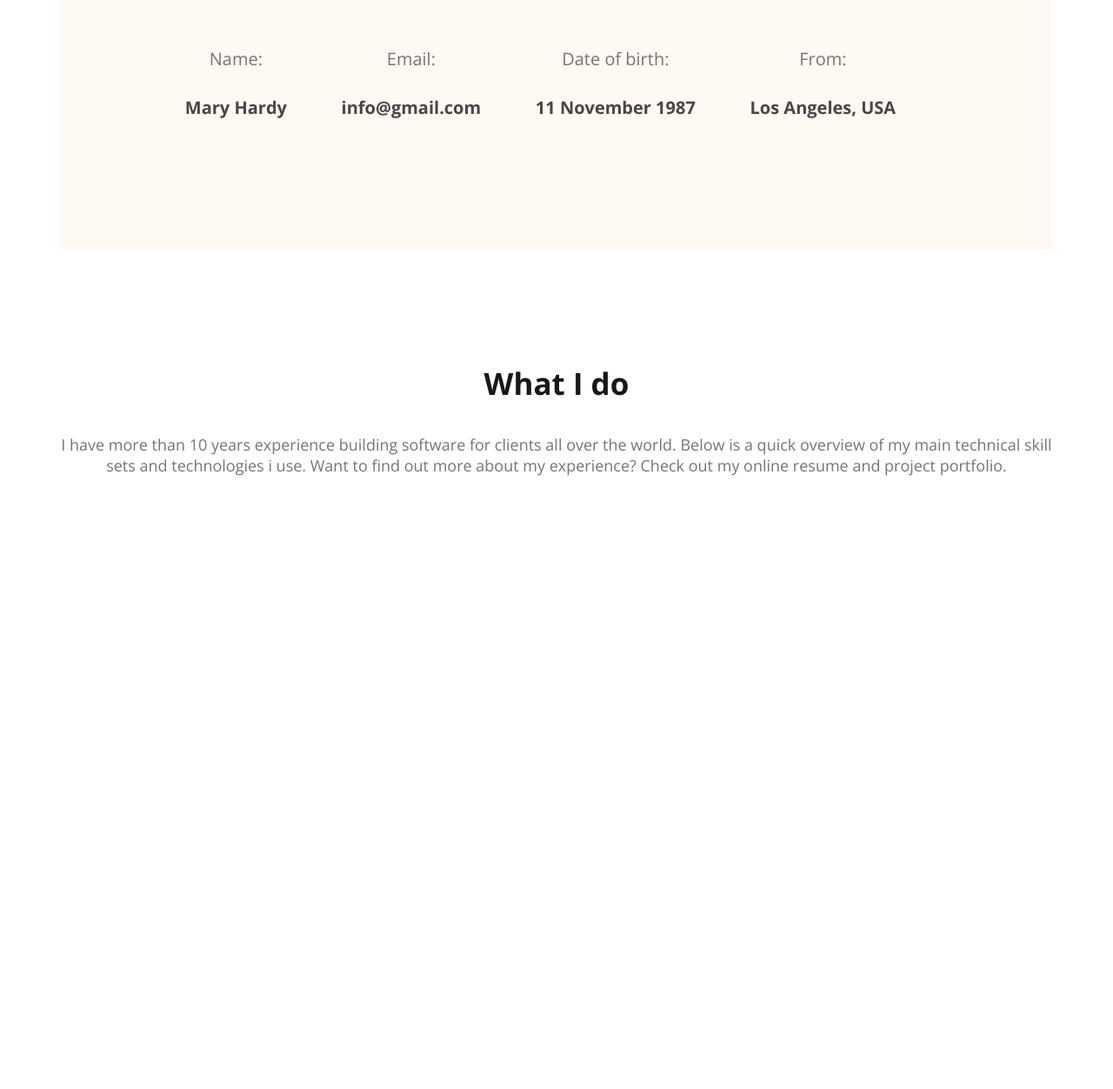
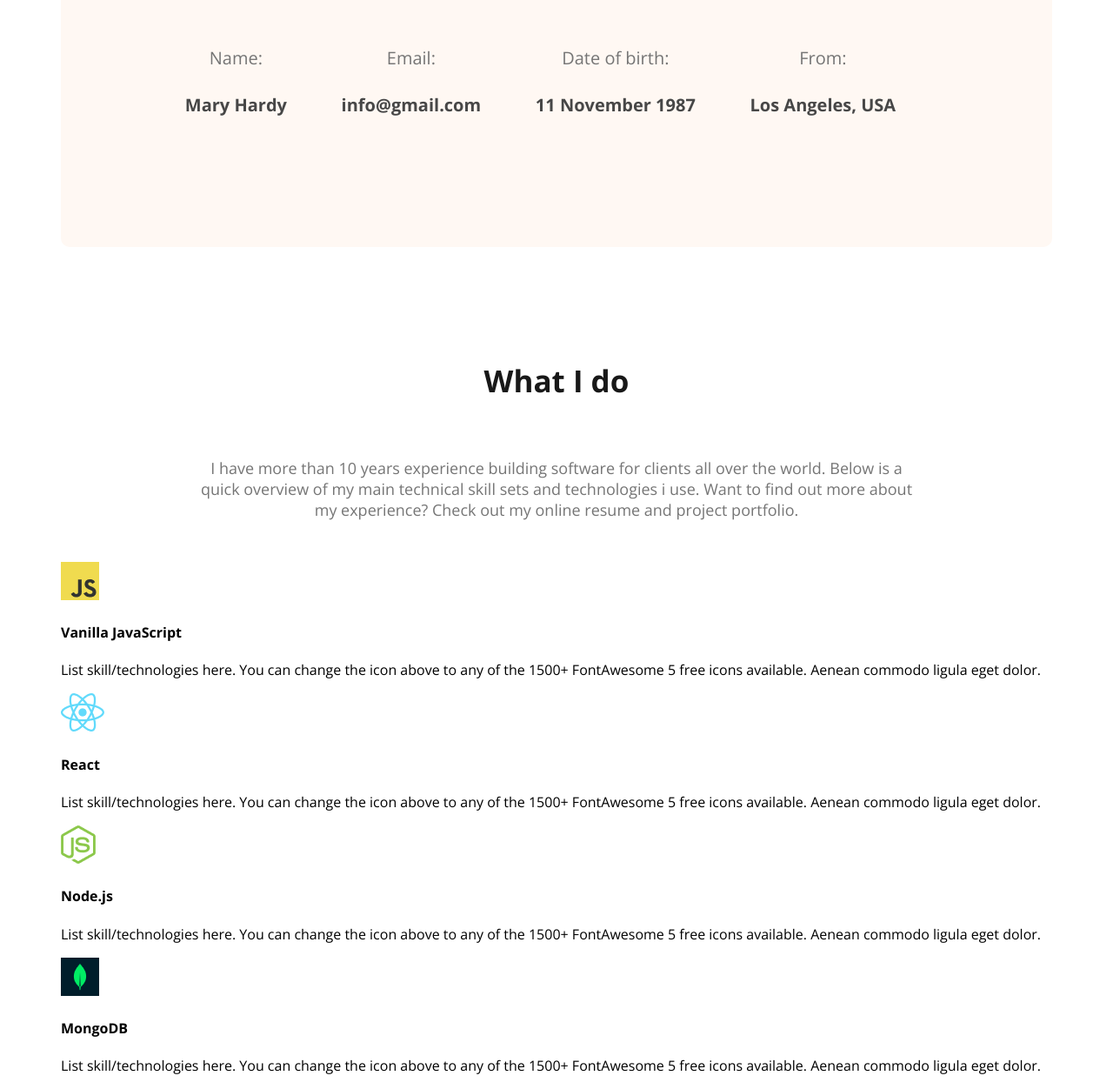
Before and after one commit to tareqiub/web-dev-portfolio, a plain HTML site: page index.html in a window 1280 px wide. Shown: the part 1244-2496 px from the top of the page at 87% size. Before the commit the page ends 1809 px from the top, so only its background shows below. Drawn offline with nearby package versions, Linux system fonts and the light colour scheme.

Commit message:
added what I do section

```diff
--- a/index.html
+++ b/index.html
@@ -68,6 +68,29 @@
          </section>
          <p id="what-i-do-description" class="section-description">I have more than 10 years experience building software for clients all over the world. Below is a quick overview of my main technical skill sets and technologies i use. Want to find out more about my experience? Check out my online resume and project portfolio.</p>
 
+        <div class="skill-container">
+            <div class="skill">
+                <img src="images/icons/js.png" alt="">
+                <h4 class="skill-title">Vanilla JavaScript</h4>
+                <p class="skill-description">List skill/technologies here. You can change the icon above to any of the 1500+ FontAwesome 5 free icons available. Aenean commodo ligula eget dolor.</p>
+            </div>
+            <div class="skill">
+                <img src="/images/icons/react.png" alt="">
+                <h4 class="skill-title">React</h4>
+                <p class="skill-description">List skill/technologies here. You can change the icon above to any of the 1500+ FontAwesome 5 free icons available. Aenean commodo ligula eget dolor.</p>
+            </div>
+            <div class="skill">
+                <img src="images/icons/nodejs.png" alt="">
+                <h4 class="skill-title">Node.js</h4>
+                <p class="skill-description">List skill/technologies here. You can change the icon above to any of the 1500+ FontAwesome 5 free icons available. Aenean commodo ligula eget dolor.</p>
+            </div>
+            <div class="skill">
+                <img src="images/icons/mongo.png" alt="">
+                <h4 class="skill-title">MongoDB</h4>
+                <p class="skill-description">List skill/technologies here. You can change the icon above to any of the 1500+ FontAwesome 5 free icons available. Aenean commodo ligula eget dolor.</p>
+            </div>
+        </div>
+
     </main>
     <footer>
 
--- a/styles/portfolio.css
+++ b/styles/portfolio.css
@@ -73,6 +73,7 @@ nav a{
     font-size: 45px;
     color: #474747;
     margin-bottom: 0;
+    font-weight: 600;
 }
 .banner-title{
     font-size: 85px;
@@ -92,6 +93,7 @@ main{
 /* about section styles */
 .about{
     padding:130px;
+    border-radius: 10px;
     background: #FFF8F3;
     margin: 130px 0;
 }
@@ -103,18 +105,21 @@ main{
 .about-info{
     text-align: center;
     margin-right: 37px;
+
 }
 .info-title{
     font-size: 20px;
     font-weight: 400;
     color: #757575;
-    text-align: center;
-    line-height: 30px;
 
 }
 .info-description{
     color: #474747;
     font-weight: 700;
-    text-align: center;
     font-size: 20px;
+    margin-top: 0;
+
 }
+#what-i-do-description{
+    padding:30px 150px;
+}
```
